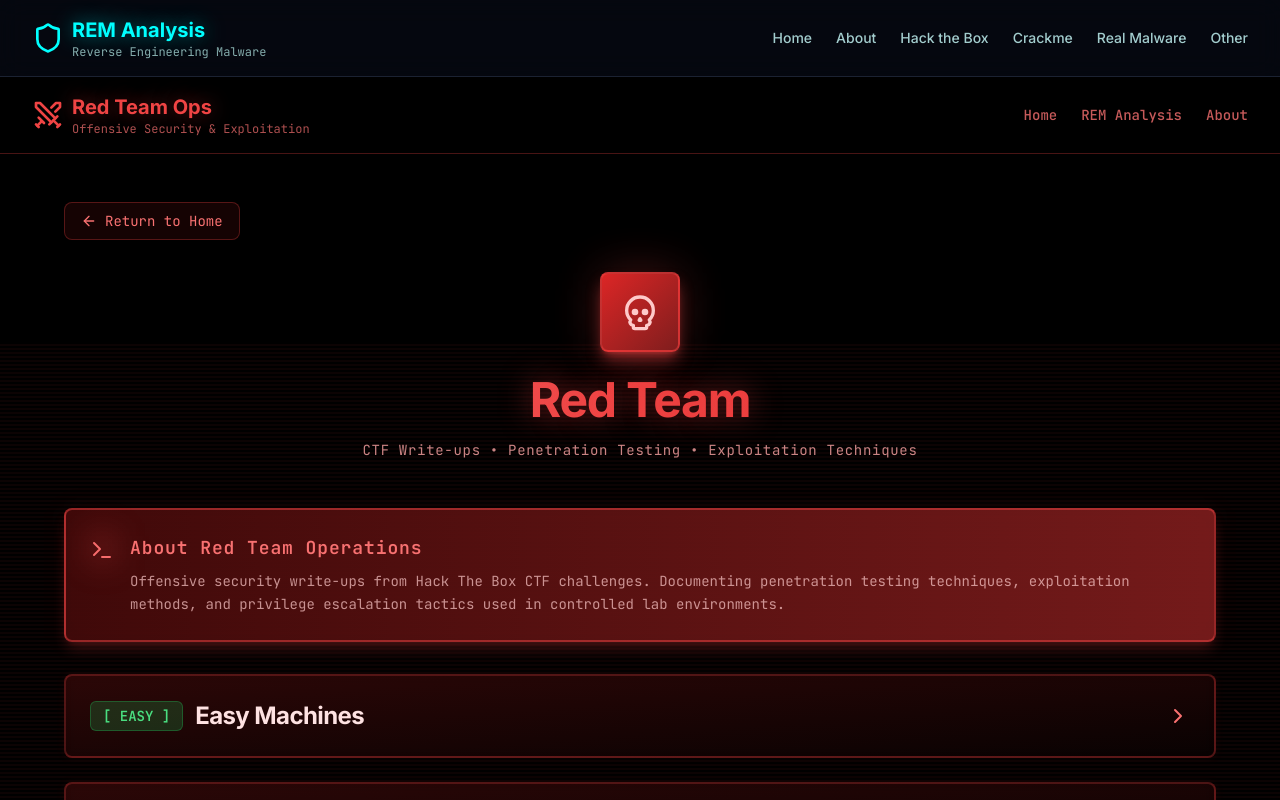
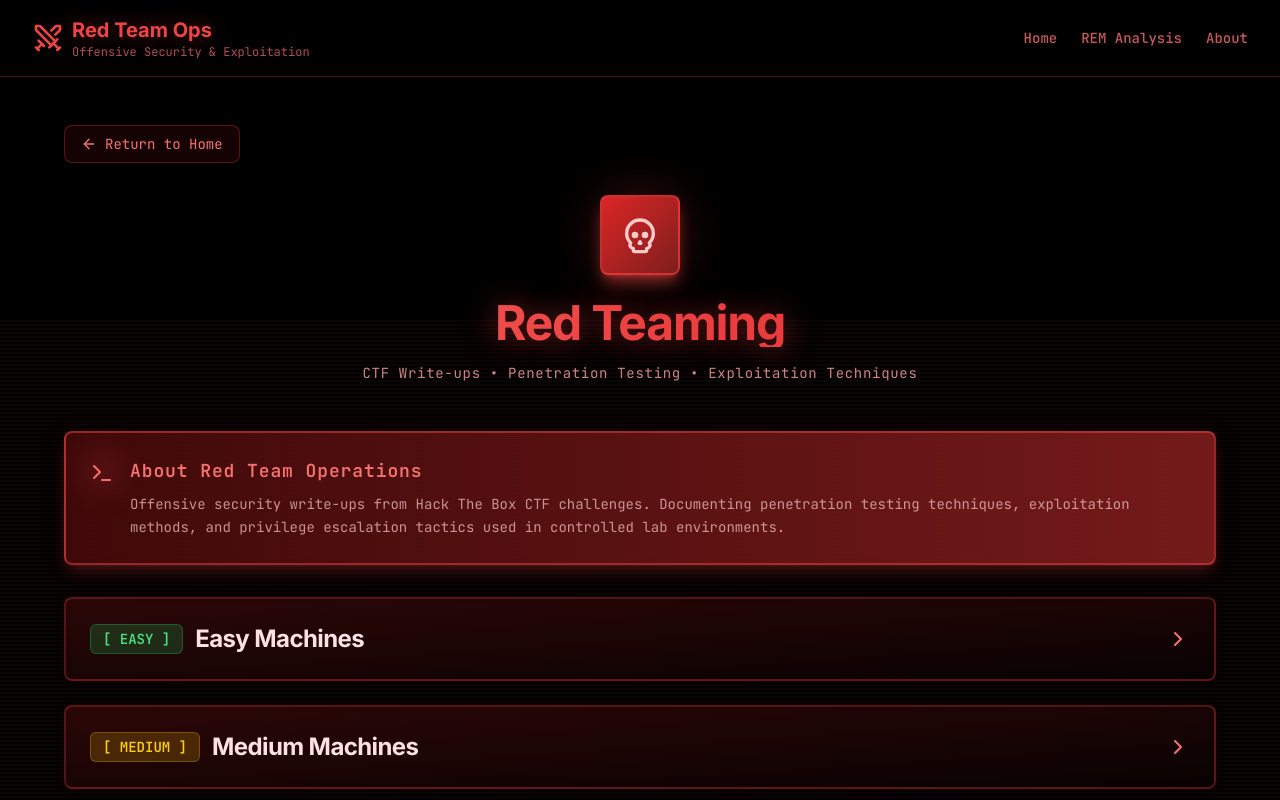
Before and after one commit to Siinatraa/NewREMWebsite, a React (Vite) app: page /red-team in a window 1280 px wide. Shown: the top 800 px of the page. Built offline with nearby package versions, Linux system fonts and the light colour scheme.

Commit message:
Remove REM Analysis layout from Red Team page and update title

```diff
--- a/src/App.tsx
+++ b/src/App.tsx
@@ -31,8 +31,8 @@ function App() {
           <Route path="crackme" element={<CrackmePage />} />
           <Route path="real-malware" element={<RealMalwarePage />} />
           <Route path="other" element={<OtherPage />} />
-          <Route path="red-team" element={<RedTeamPage />} />
         </Route>
+        <Route path="red-team" element={<RedTeamPage />} />
       </Routes>
     </Router>
   );
--- a/src/pages/RedTeamPage.tsx
+++ b/src/pages/RedTeamPage.tsx
@@ -77,7 +77,7 @@ export function RedTeamPage() {
           </div>
           <h1 className="text-5xl font-bold mb-4 bg-gradient-to-r from-red-400 via-red-500 to-red-600 bg-clip-text text-transparent" style={{
             textShadow: '0 0 30px rgba(239, 68, 68, 0.5)'
-          }}>Red Team</h1>
+          }}>Red Teaming</h1>
           <p className="text-red-300/80 max-w-2xl mx-auto font-mono text-sm tracking-wider">
             CTF Write-ups • Penetration Testing • Exploitation Techniques
           </p>
```
